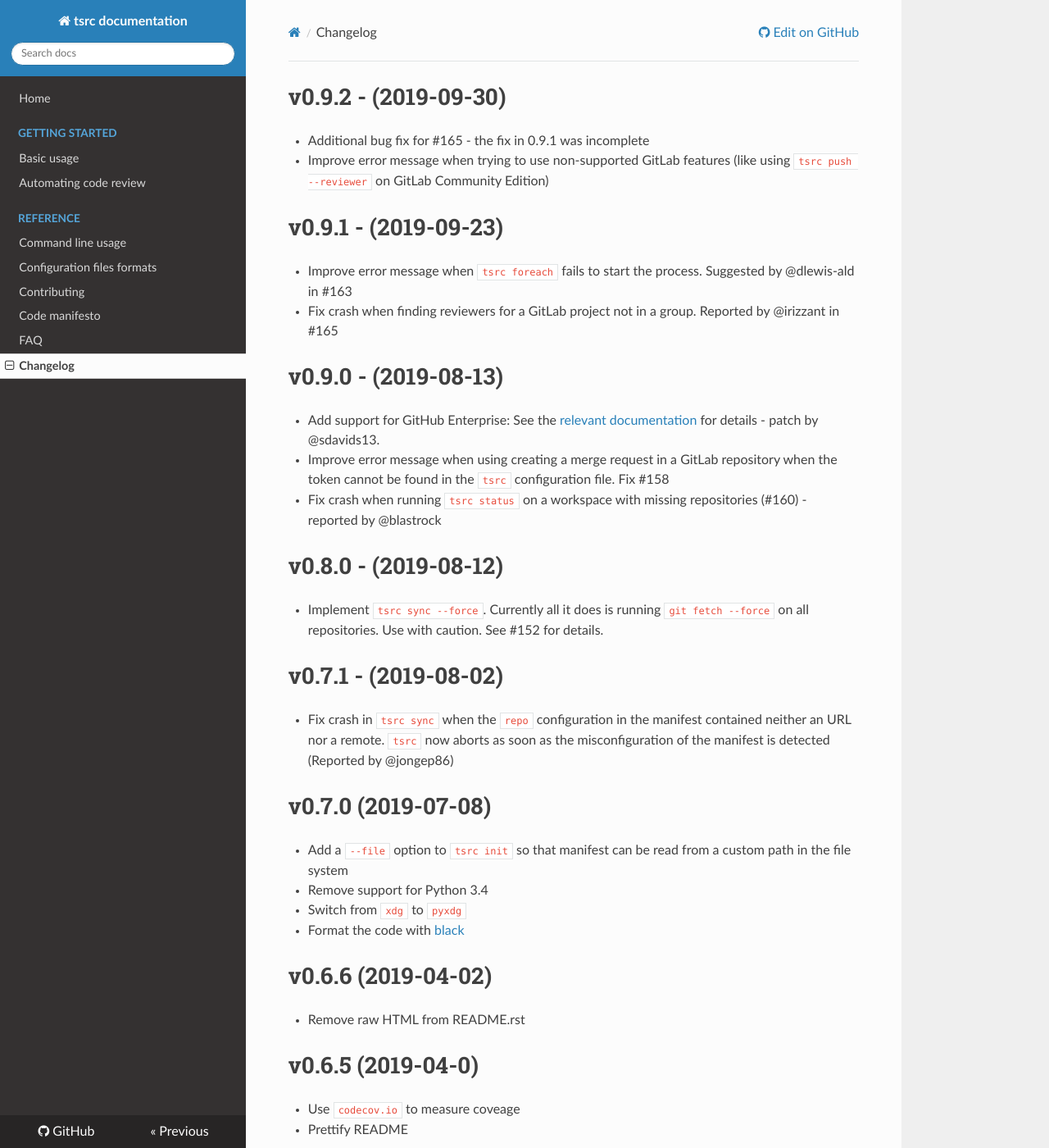
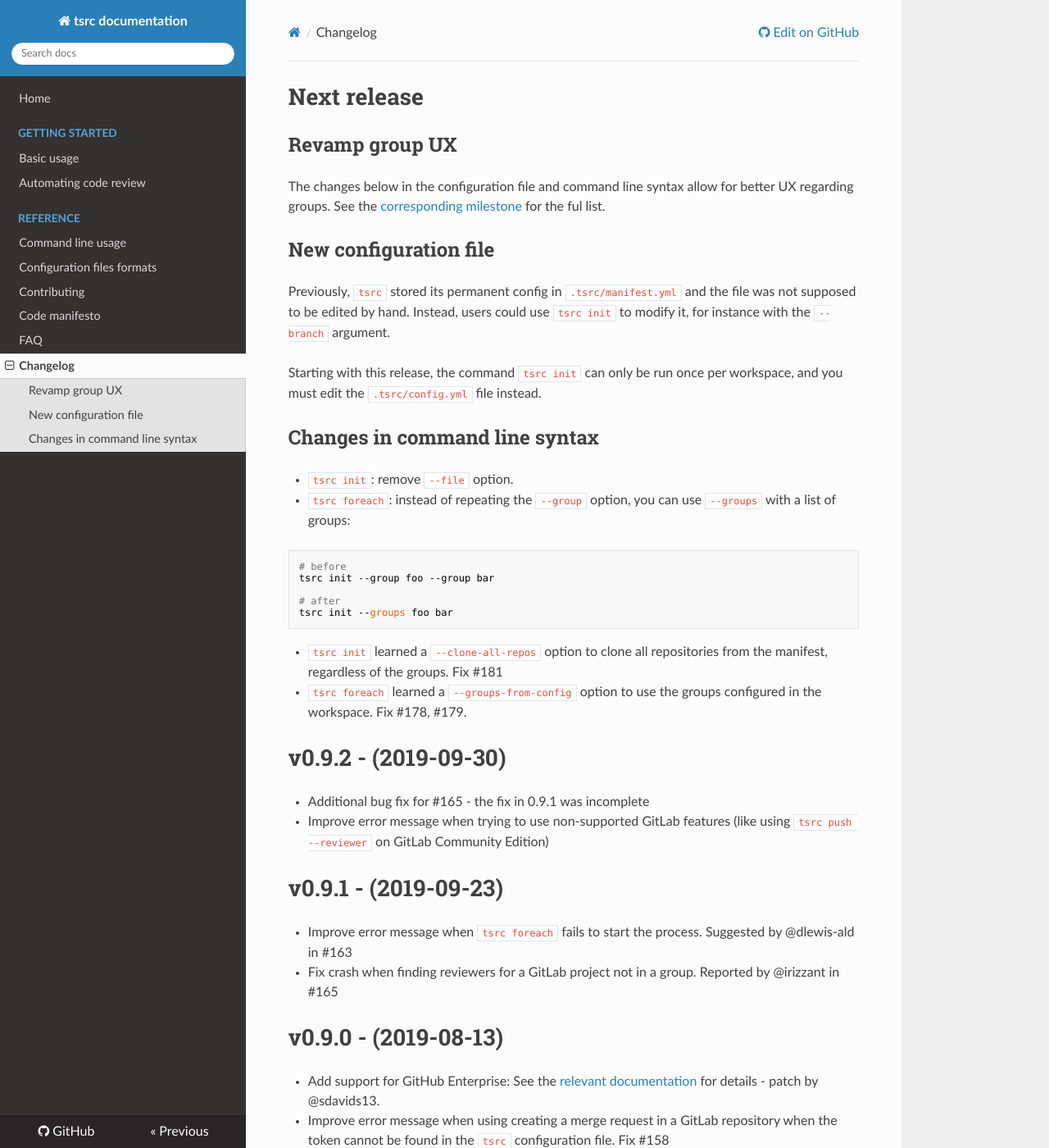
Before and after one commit to your-tools/tsrc, an MkDocs documentation site: the page built from docs/changelog.md, in a window 1280 px wide and 1400 px high. Shown: the whole window at 82% size. Built offline with MkDocs 1.6.1, drawn with Linux system fonts in a browser that asks for light colours; nearby versions of some CDN libraries.

Commit message:
Update changelog

````diff
--- a/docs/changelog.md
+++ b/docs/changelog.md
@@ -1,3 +1,35 @@
+# Next release
+
+## Revamp group UX
+
+The changes below in the configuration file and command line syntax allow for better UX regarding groups. See the
+[corresponding milestone](https://github.com/TankerHQ/tsrc/milestone/1) for the ful list.
+
+## New configuration file
+
+Previously, `tsrc` stored its permanent config in `.tsrc/manifest.yml` and the file was not supposed to be edited by hand. Instead, users could use `tsrc init` to modify it, for instance with the `--branch` argument.
+
+Starting with this release, the command `tsrc init` can only be run once per workspace, and you must edit the `.tsrc/config.yml` file instead.
+
+## Changes in command line syntax
+
+* `tsrc init`: remove `--file` option.
+* `tsrc foreach`: instead of repeating the `--group` option, you can use `--groups` with a list of groups:
+
+```bash
+# before
+tsrc init --group foo --group bar
+
+# after
+tsrc init --groups foo bar
+```
+
+* `tsrc init` learned a `--clone-all-repos` option to clone all repositories from the manifest,
+  regardless of the groups. Fix #181
+
+* `tsrc foreach` learned a `--groups-from-config` option to use the groups configured in the workspace. Fix #178, #179.
+
+
 # v0.9.2 - (2019-09-30)
 
 * Additional bug fix for #165 - the fix in 0.9.1 was incomplete
````
